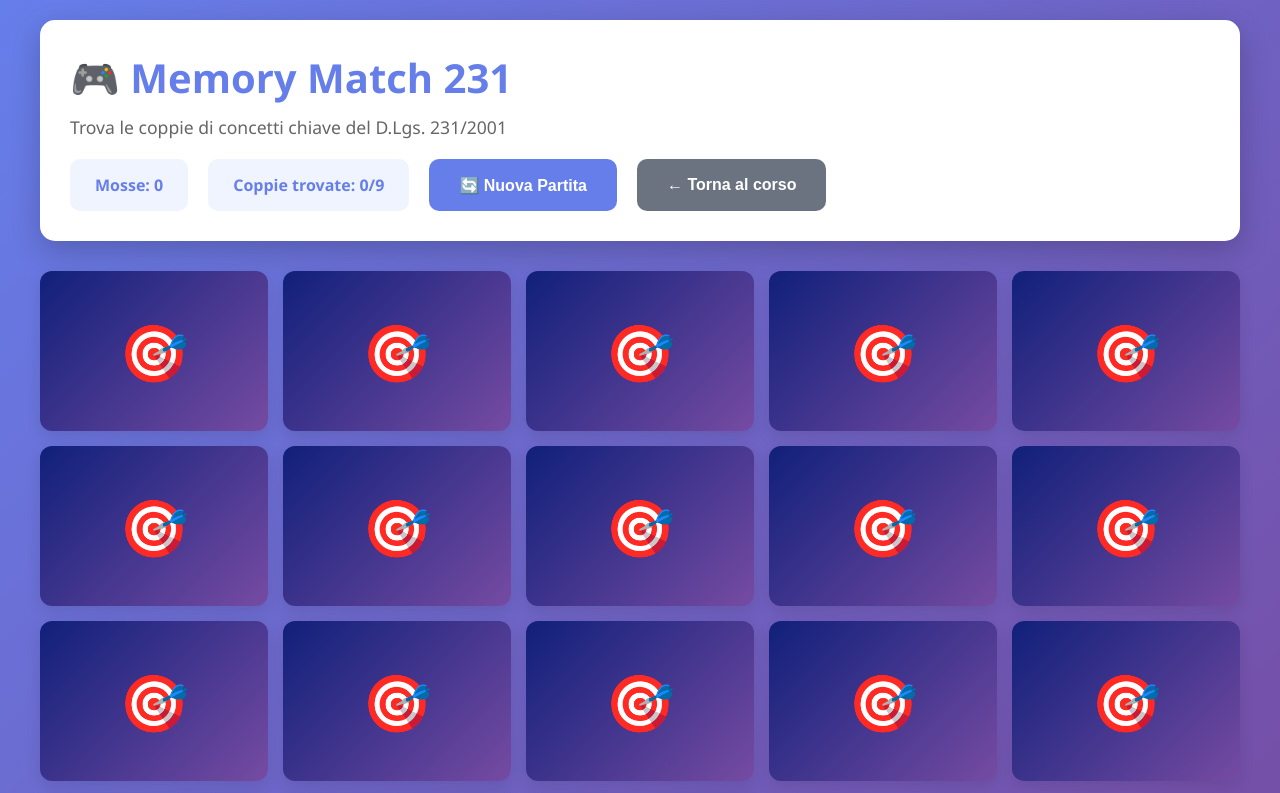
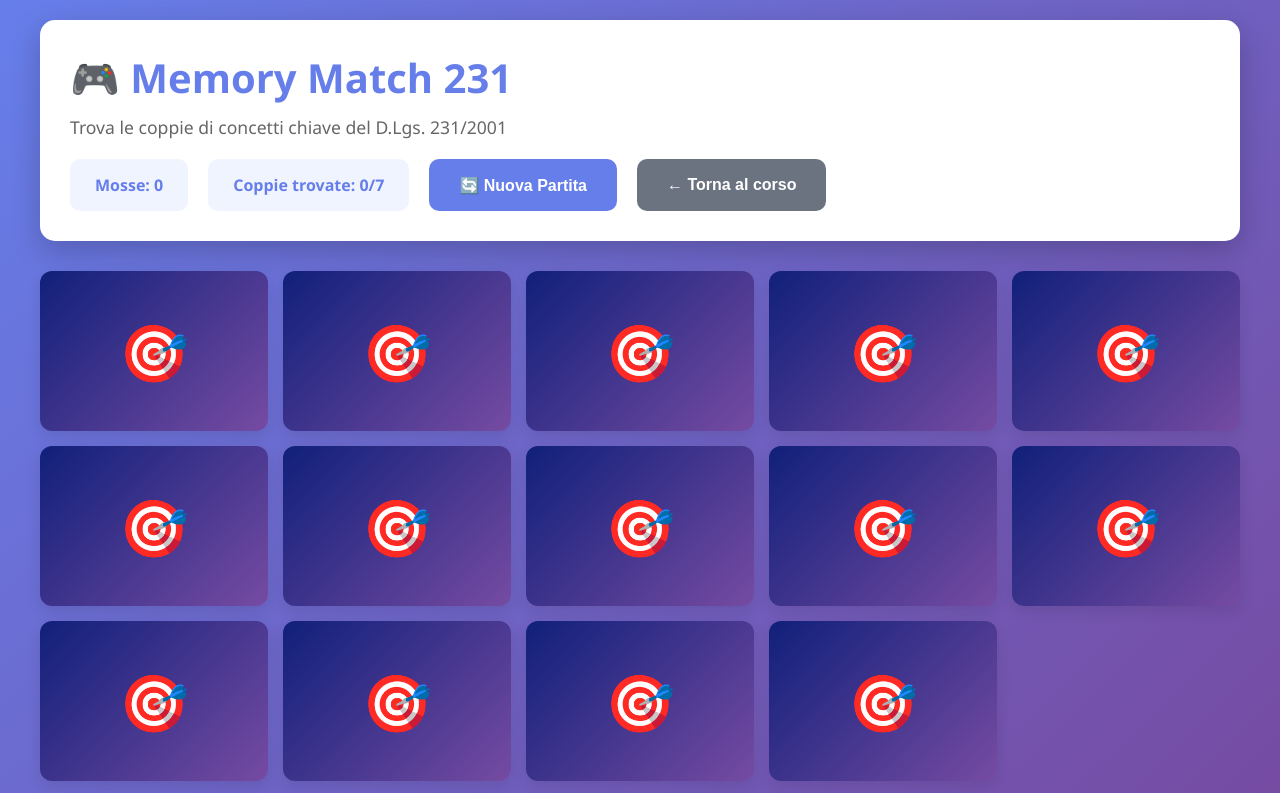
Before and after one commit to FraBellucci/Memory-card-231, a plain HTML site: page index.html in a window 1280 px wide. Shown: the top 793 px of the page. Drawn offline with Linux system fonts and the light colour scheme.

Commit message:
Update index.html

```diff
--- a/index.html
+++ b/index.html
@@ -244,7 +244,7 @@
 
            <div class="stats">
     <div class="stat-box">Mosse: <span id="moves">0</span></div>
-    <div class="stat-box">Coppie trovate: <span id="pairs">0</span>/9</div>
+    <div class="stat-box">Coppie trovate: <span id="pairs">0</span>/7</div>
     <button class="reset-btn" onclick="resetGame()">🔄 Nuova Partita</button>
     <button class="reset-btn" onclick="window.close()" style="background: #6b7280;">← Torna al corso</button>
 </div>
@@ -264,15 +264,13 @@
 
     <script>
         const cardPairs = [
-            { id: 1, emoji: '🗺️', text: 'Art. 25', pair: 'Corruzione e concussione' },
-            { id: 2, emoji: '🏗️', text: 'Art. 25-septies', pair: 'Omicidio e lesioni sul lavoro' },
-            { id: 3, emoji: '📈', text: 'Interesse', pair: 'Scopo ex ante dell\'azione' },
-            { id: 4, emoji: '🎁', text: 'Vantaggio', pair: 'Beneficio effettivo ex post' },
-            { id: 5, emoji: '👔', text: 'Apicale', pair: 'Funzioni di rappresentanza/direzione' },
-            { id: 6, emoji: '👷', text: 'Sottoposto', pair: 'Soggetto sotto direzione/vigilanza' },
-            { id: 7, emoji: '💰', text: 'Sanzione pecuniaria', pair: 'Sistema a quote (max 1.549.370€)' },
-            { id: 8, emoji: '🚫', text: 'Sanzione interdittiva', pair: 'Divieto contrattare con PA' },
-            { id: 9, emoji: '🔒', text: 'Confisca', pair: 'Obbligatoria del profitto del reato' }
+            { id: 1, emoji: '🏗️', text: 'Art. 25-septies', pair: 'Omicidio e lesioni sul lavoro' },
+            { id: 2, emoji: '📈', text: 'Interesse', pair: 'Scopo ex ante dell\'azione' },
+            { id: 3, emoji: '🎁', text: 'Vantaggio', pair: 'Beneficio effettivo ex post' },
+            { id: 4, emoji: '👔', text: 'Apicale', pair: 'Funzioni di rappresentanza/direzione' },
+            { id: 5, emoji: '👷', text: 'Sottoposto', pair: 'Soggetto sotto direzione/vigilanza' },
+            { id: 6, emoji: '🚫', text: 'Sanzione interdittiva', pair: 'Divieto contrattare con PA' },
+            { id: 7, emoji: '🔒', text: 'Confisca', pair: 'Obbligatoria del profitto del reato' }
         ];
 
         let cards = [];
```
